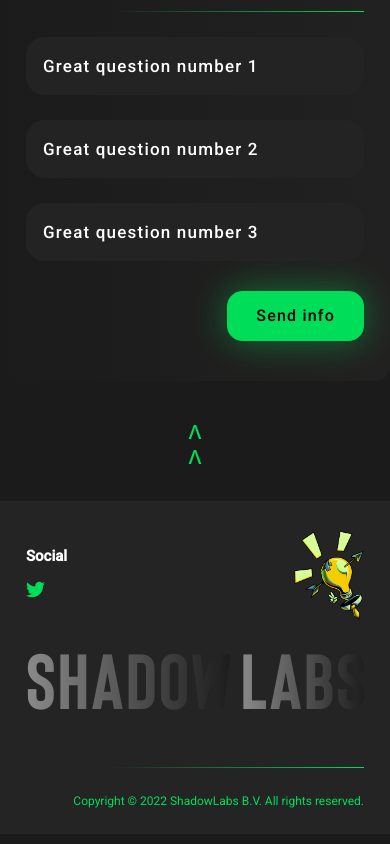
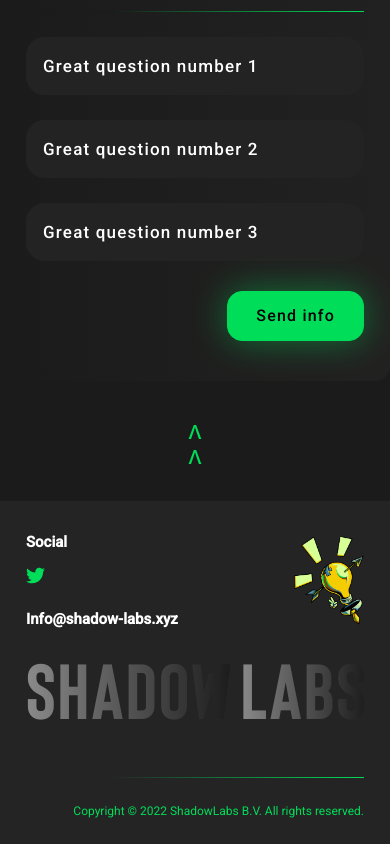
Before and after one commit to WilliamThomsonNZ/shadowForm, a Next.js app: page / in a window 390 px wide. Shown: the part 896-1740 px from the top of the page. Built offline with nearby package versions, Linux system fonts and the light colour scheme.

Commit message:
Add email to site

```diff
--- a/components/footer.js
+++ b/components/footer.js
@@ -10,12 +10,16 @@ const Footer = () => {
                 <div className={"md:mx-[26px] xl:mx-auto lg:max-w-[1300px]"}>
                     <div className={"flex w-full justify-between items-center lg:pb-[72px]"}>
                         <div className={"lg:flex flex-row-reverse items-center gap-x-[72px]"}>
-                            <div className={"flex flex-col lg:gap-y-6"}>
-                                <span className={"text-[15px] text-white block mb-2.5 font-bold  bodyText lg:text-[18px] lg:leading-none lg:mb-0"}>
-                                    Social
-                                </span>
-                                <a href={"https://twitter.com/ShadowLabsNFT"} target="_blank" rel="noreferrer" className={"text-[19px] text-accent-1"}><FontAwesomeIcon icon={faTwitter} className={"h-[19px] lg:h-6"} /></a>
+                            <div className={"lg:flex items-end gap-x-6"}>
+                                <div className={"flex flex-col lg:gap-y-6"}>
+                                    <span className={"text-[15px] text-white block mb-2.5 font-bold  bodyText lg:text-[18px] lg:leading-none lg:mb-0"}>
+                                        Social
+                                    </span>
+                                    <a href={"https://twitter.com/ShadowLabsNFT"} target="_blank" rel="noreferrer" className={"text-[19px] text-accent-1"}><FontAwesomeIcon icon={faTwitter} className={"h-[19px] lg:h-6"} /></a>
+                                </div>
+                                <a href="mailto:Info@shadow-labs.xyz" className={"text-[15px] text-white block mt-4 font-bold  bodyText lg:text-[18px] lg:leading-none lg:m-0"}>Info@shadow-labs.xyz</a>
                             </div>
+
                             <h6 className={"hidden headingText text-[105px] tracking-[1.9px]  gap-[7px] lg:block lg:leading-none"}>
                                 <span className={"gradientTextGrey"}>
                                     SHADOW
```
